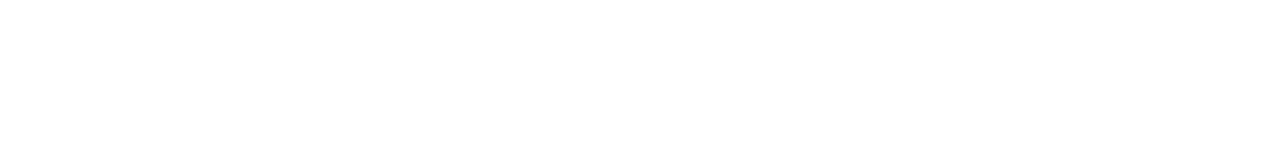
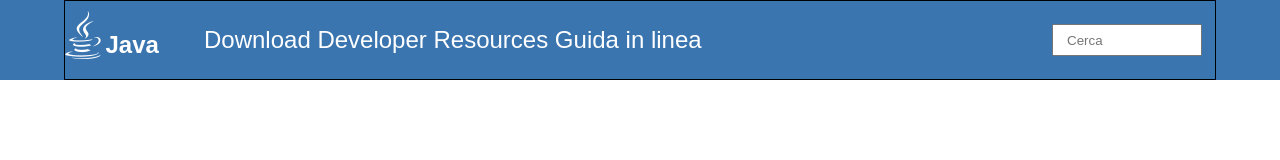
Before and after one commit to AntonioLoco/html-css-java, a plain HTML site: page index.html in a window 1280 px wide. Drawn offline with Linux system fonts and the light colour scheme.

Commit message:
Added Header with details

```diff
--- /dev/null
+++ b/css/responsive.css
@@ -0,0 +1,47 @@
+/* Tablet Sceen */
+@media screen and (min-width: 480px) {
+    /* COMMON */
+    .container{
+        max-width: 768px;
+    }
+
+}
+
+
+/* Desktop Screen */
+@media screen and (min-width: 769px){
+    /* COMMON */
+    .container{
+        max-width: 1200px;
+    }
+
+    /* HEADER */
+
+    /* Logo */
+    .container .header-logo{
+        width: 10%;
+    }
+
+    /* Menu */
+    .container .header-menu{
+        width: 90%;
+        justify-content: space-between;
+    }
+    .header-menu .hamburger{
+        display: none;
+    }
+
+    .header-menu .header-list{
+        display: block;
+        font-size: 1.5rem;
+        color: white;
+        padding: 0 1em;
+    }
+
+    .header-menu #search-bar{
+        display: block;
+        width: 150px;
+        padding: .5em 1em;
+        margin: 0 1em;
+    }
+}
--- a/css/style.css
+++ b/css/style.css
@@ -4,3 +4,106 @@
     padding: 0;
     box-sizing: border-box;
 }
+
+/* MEASUREBLE */
+:root{
+    --header-height: 80px;
+}
+
+/* COLOR */
+:root{
+    --light-blue: #3A75B0;
+}
+
+/* COMMON */
+html{
+    font-size: 100%;
+    font-family: Arial, Helvetica, sans-serif;
+}
+
+.container{
+    width: 90%;
+    max-width: 480px;
+    margin: 0 auto;
+
+    /* DEBUG */
+    border: 1px solid black;
+}
+
+.flex{
+    display: flex;
+}
+
+img{
+    max-width: 100%;
+}
+
+i{
+    font-size: 3rem;
+}
+
+/* Reset list */
+ul{
+    list-style-type: none;
+}
+
+ul li{
+    display: inline-block;
+}
+
+ul li a{
+    color: inherit;
+    text-decoration: none;
+}
+
+/* HEADER */
+header{
+    background-color: var(--light-blue);
+    height: var(--header-height);
+}
+header .container{
+    height: var(--header-height);
+}
+
+/* Logo */
+.container .header-logo{
+    width: 25%;
+    color: white;
+}
+
+.header-logo i{
+    margin-top: .2em;
+}
+
+.header-logo h1{
+    font-size: 1.5rem;
+    display: inline-block;
+}
+
+
+/* Menu */
+.container .header-menu{
+    width: 75%;
+    display: flex;
+    align-items: center;
+}
+
+.header-menu .hamburger{
+    margin-left: 1em;
+}
+
+.header-menu .hamburger span{
+    display: block;
+    width: 30px;
+    height: 3px;
+    margin-bottom: .4em;
+    background-color: black;
+}
+
+.header-menu .header-list{
+    display: none;
+}
+
+.header-menu #search-bar{
+    display: none;
+}
--- a/index.html
+++ b/index.html
@@ -4,12 +4,71 @@
     <meta charset="UTF-8">
     <meta http-equiv="X-UA-Compatible" content="IE=edge">
     <meta name="viewport" content="width=device-width, initial-scale=1.0">
-
+    <!-- Font Awesome -->
+    <link rel="stylesheet" href="https://cdnjs.cloudflare.com/ajax/libs/font-awesome/6.2.0/css/all.min.css" integrity="sha512-xh6O/CkQoPOWDdYTDqeRdPCVd1SpvCA9XXcUnZS2FmJNp1coAFzvtCN9BmamE+4aHK8yyUHUSCcJHgXloTyT2A==" crossorigin="anonymous" referrerpolicy="no-referrer" />
     <!-- Style -->
     <link rel="stylesheet" href="css/style.css">
-    <title>Document</title>
+    <!-- Responsive Style -->
+    <link rel="stylesheet" href="css/responsive.css">
+    <title>Java</title>
 </head>
 <body>
+    <!-- Header -->
+    <header>
+        <div class="container flex">
+            <!-- Logo Header -->
+            <div class="header-logo">
+                <i class="fa-brands fa-java"></i>
+                <h1>Java</h1>
+            </div>
+            <!-- /Logo Header -->
 
+            <!-- Menu Header -->
+            <div class="header-menu">
+                <!-- Hamburger menu -->
+                <div class="hamburger">
+                    <span></span>
+                    <span></span>
+                    <span></span>
+                </div>
+                <!-- /Hamburger menu -->
+
+                <!-- Link Menu -->
+                <ul class="header-list">
+                    <li><a href="">Download</a></li>
+                    <li><a href="">Developer Resources</a></li>
+                    <li><a href="">Guida in linea</a></li>
+                </ul>
+                <!-- Link Menu -->
+
+                <!-- Search Bar -->
+                <input type="search" name="" id="search-bar" placeholder="Cerca">
+                <!-- Search Bar -->
+
+            </div>
+            <!-- /Menu Hamburger -->
+        </div>
+    </header>
+    <!-- /Header -->
+
+    <!-- Main -->
+    <main>
+        <!-- Section Download Java -->
+        <section></section>
+        <!-- /Section Download Java-->
+
+        <!-- Section Info -->
+        <section></section>
+        <!-- /Section Info -->
+
+        <!-- Section Download JDK -->
+        <section></section>
+        <!-- /Section Download JDK -->
+    </main>
+    <!-- /Main -->
+
+    <!-- Footer -->
+    <footer></footer>
+    <!-- /Footer -->
 </body>
 </html>
```
